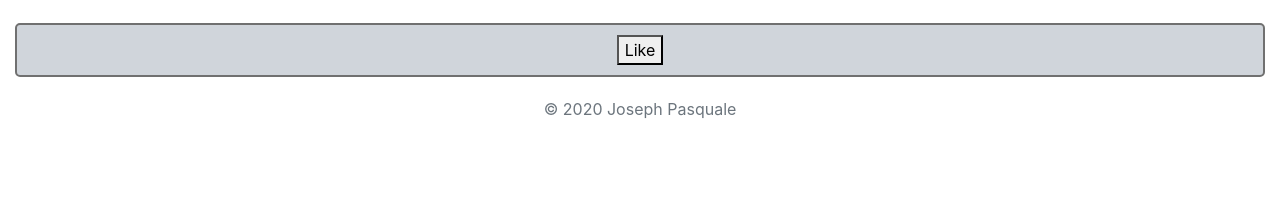
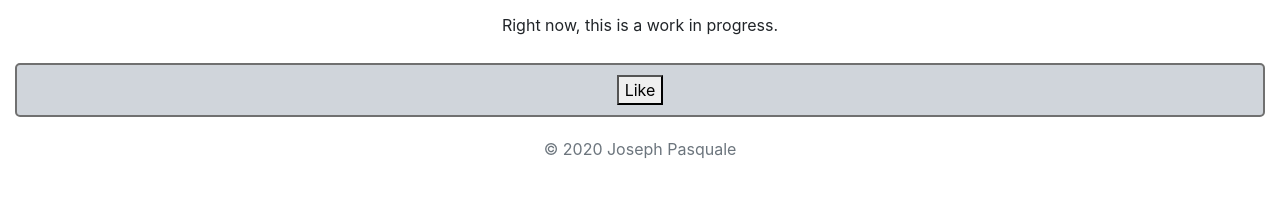
Before and after one commit to joepasquale/old-website, a website: page html/applets/matcher/src/html/matcher.html in a window 1280 px wide. Shown: the part 187-384 px from the top of the page. Drawn offline with nearby package versions, Linux system fonts and the light colour scheme.

Commit message:
added wip message

```diff
--- a/html/applets/matcher/src/html/matcher.html
+++ b/html/applets/matcher/src/html/matcher.html
@@ -64,6 +64,7 @@
                             target="_blank">Gale-Shapely
                             Algorithm</a>
                     </p>
+                    <p>Right now, this is a work in progress.</p>
                 </div>
             </div>
         </div>
```
